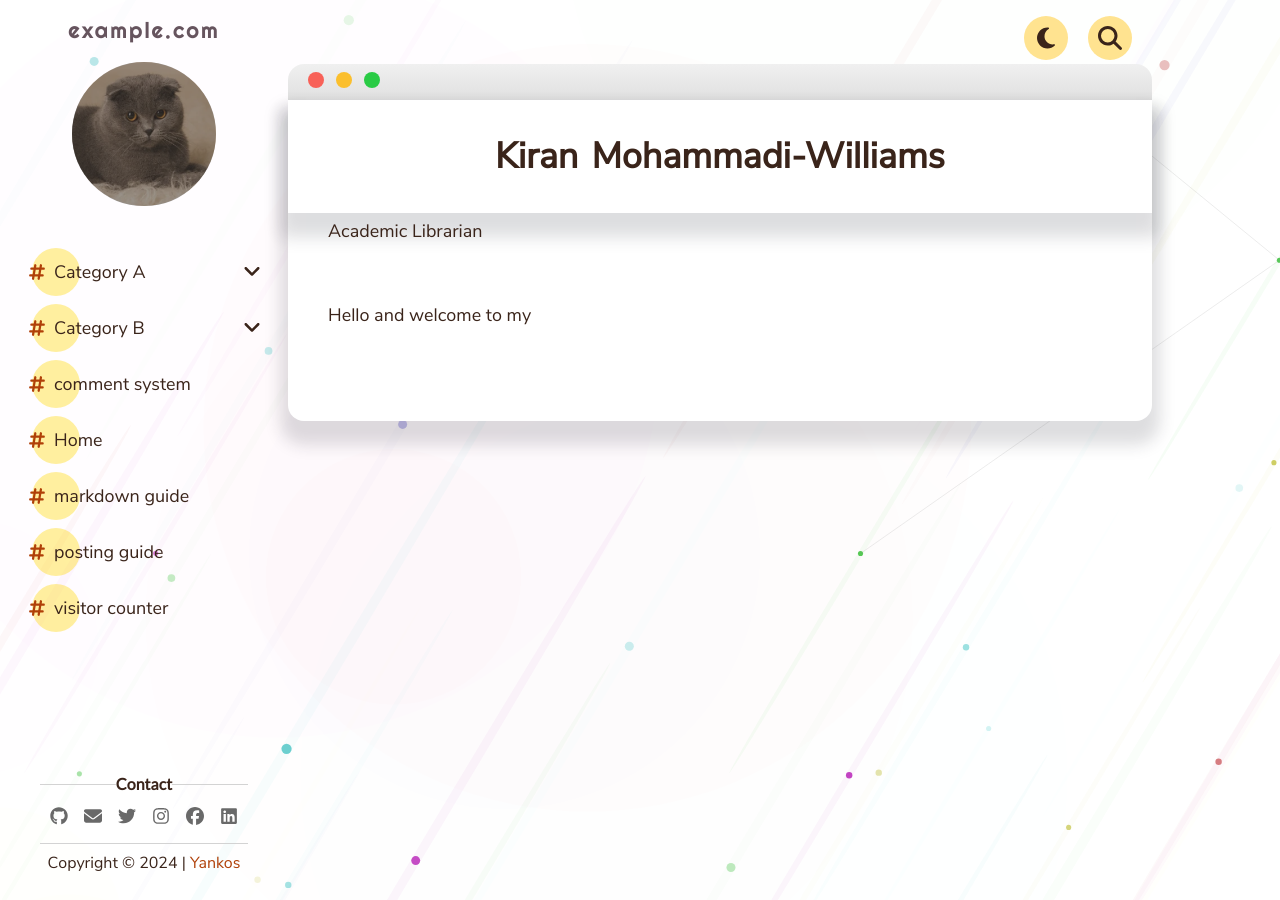
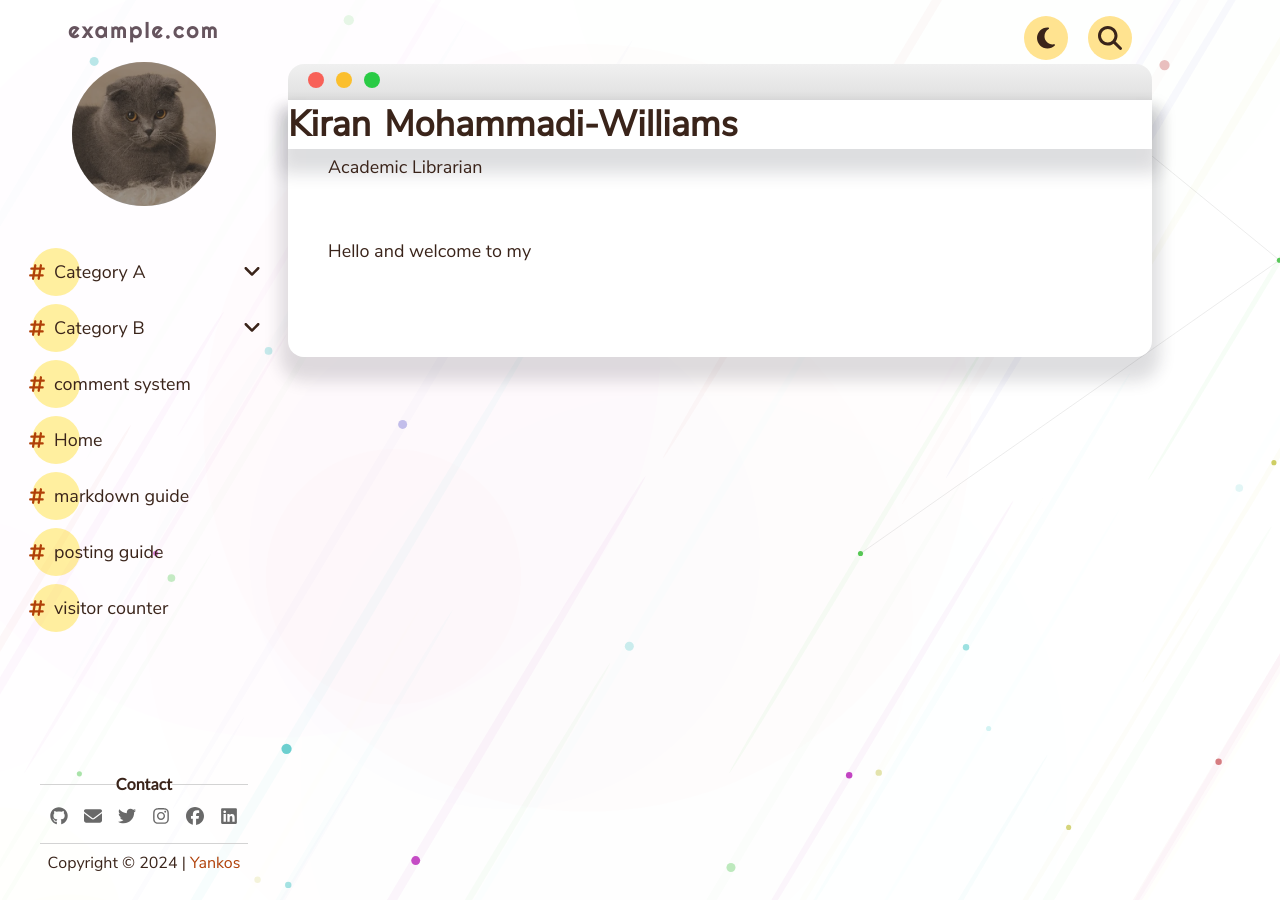
Before and after one commit to kam535/vigilant-barnacle, a Jekyll site: the page built from _pages/comment system.md, in a window 1280 px wide. Built offline with Jekyll 4.4.1, drawn with Linux system fonts in a browser that asks for light colours.

Commit message:
Update post.html

```diff
--- a/_includes/post.html
+++ b/_includes/post.html
@@ -1,6 +1,6 @@
 <div class="post-header">
     <div class="thumbnail">
-        <div class="transbox">
+        <div class="box">
             {% if page.title %}
                 <span class="post-title">{{ page.title }}</span>
             {% endif %}
```
